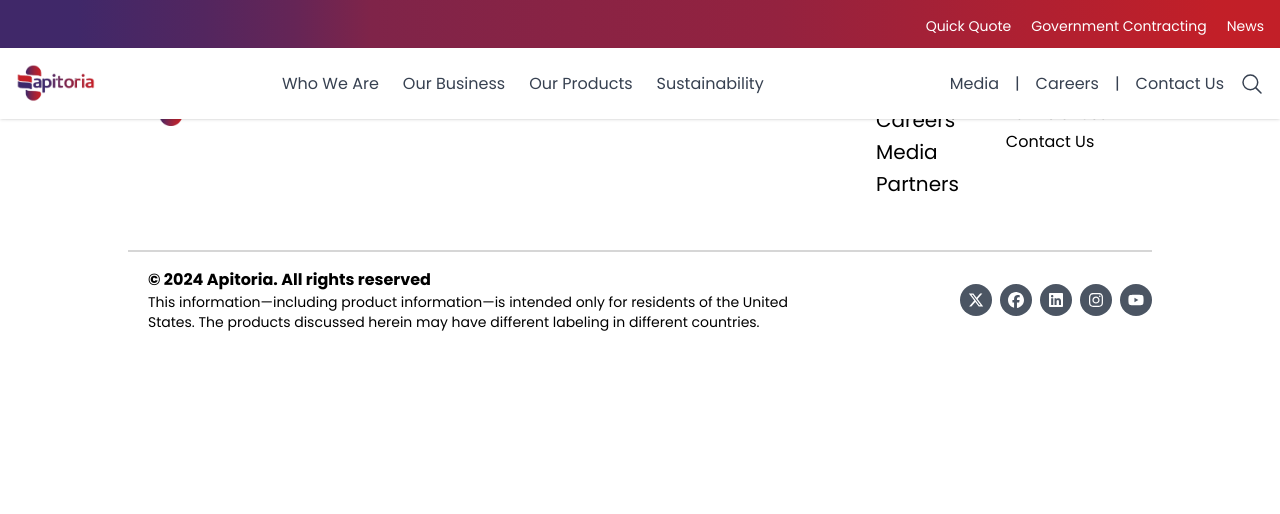
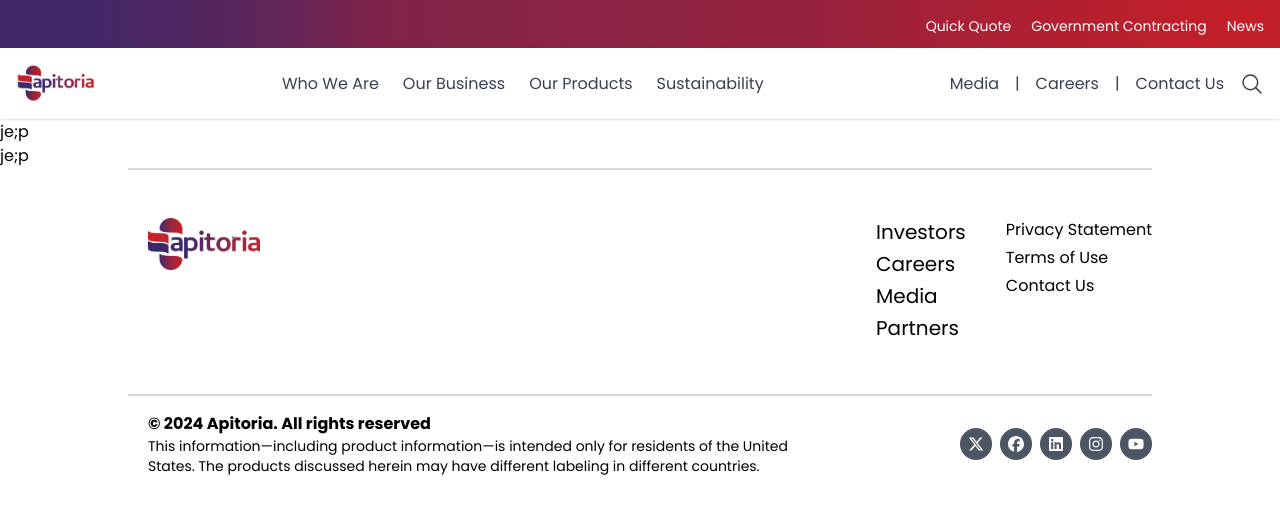
Before and after one commit to RiteshKumarNitk/apitoriaFinal-main, a React (Vite) app: page /our-business in a window 1280 px wide. Shown: the top 514 px of the page. Built offline with nearby package versions, Linux system fonts and the light colour scheme.

Commit message:
our business page updated

```diff
--- a/src/pages/OurBusiness.jsx
+++ b/src/pages/OurBusiness.jsx
@@ -2,9 +2,11 @@ import React from 'react'
 
 const OurBusiness = () => {
   return (
-    <div>
-      OurBusiness
-    </div>
+    <div className=" xl:mt-24 lg:mt-24 md:mt-32 sm:mt-24 mt-8">
+      <p>je;p</p>
+      <p>je;p</p>
+      <p>je;p</p>
+  </div>
   )
 }
 
```
